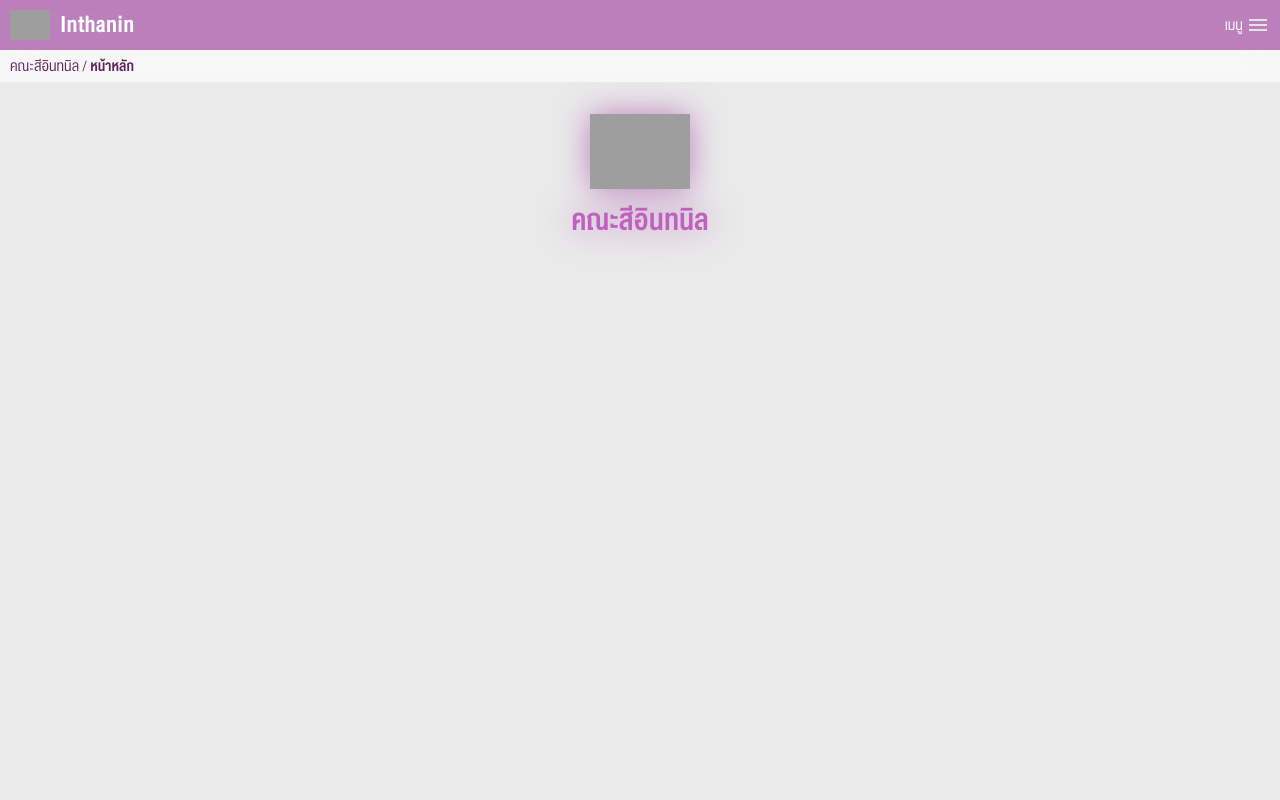
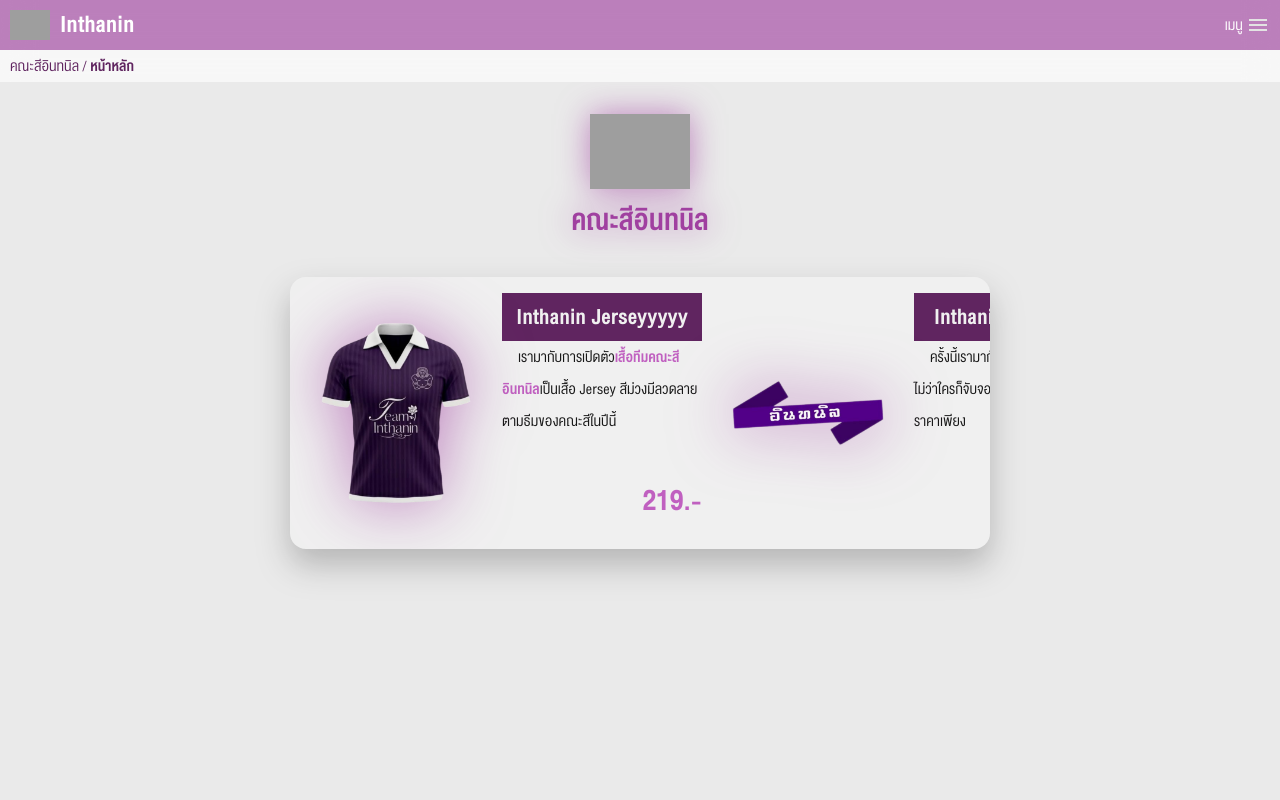
Before and after one commit to 09pattt/inthanin, a Vue app in the folder fe/: page /home in a window 1280 px wide. Shown: the top 800 px of the page. Built offline with nearby package versions, Linux system fonts and the light colour scheme; grey boxes are pictures that could not be loaded.

Commit message:
update: New merchandise shop

```diff
--- a/fe/src/assets/css/base.css
+++ b/fe/src/assets/css/base.css
@@ -31,6 +31,7 @@
   --c-bl1: #181818;
   --c-bl2: #222222;
   --c-bl3: #282828;
+  --c-bl4: #343434;
   --c-t1-bl1: #181818a0;
   --c-t2-bl1: #18181880;
   --c-t3-bl1: #18181840;
@@ -80,6 +81,12 @@
   --space-3: 1.5rem;
   --space-4: 2rem;
 
+  --space-device-0: 0rem;
+  --space-device-1: 0.5rem;
+  --space-device-2: 1rem;
+  --space-device-3: 1.5rem;
+  --space-device-4: 2rem;
+
 
   --c-main-bg1: var(--c-w4);
   --c-main-bg2: var(--c-w3);
@@ -94,7 +101,7 @@
   :root {
     --c-main-bg1: var(--c-bl2);
     --c-main-bg2: var(--c-bl3);
-    --c-main-bg3: var(--c-gr1);
+    --c-main-bg3: var(--c-bl4);
     --c-opposite-bg1: var(--c-w4);
     --c-opposite-bg2: var(--c-w3);
     --c-opposite-bg3: var(--c-w2);
@@ -102,18 +109,13 @@
   }
 }
 
-@media (min-width: 1024px) {
+@media (min-width: 700px) {
   :root {
-    /*
-
-    --f-size: var(--f-size-2);
-
-    --space-1: 1rem;
-    --space-2: 2rem;
-    --space-3: 3rem;
-    --space-4: 4rem;
-
-    */
+    --space-device-0: 0.5rem;
+    --space-device-1: 1rem;
+    --space-device-2: 1.5rem;
+    --space-device-3: 2rem;
+    --space-device-4: 2.5rem;
   }
 }
 
--- a/fe/src/assets/css/main.css
+++ b/fe/src/assets/css/main.css
@@ -22,6 +22,12 @@
     display: inline-block;
 }
 
+.separator {
+    width: 1px;
+    height: 100%;
+    background-color: var(--c-t2-gr1);
+}
+
 a.hover__no-bg:hover {
     background: none;
 }
--- a/fe/src/components/Content.vue
+++ b/fe/src/components/Content.vue
@@ -18,8 +18,7 @@ onMounted(() => {
 
 <style scoped>
   .app_content {
-    width: 100%;
-    min-width: fit-content;
+    width: 100dvw;
     height: 100%;
     min-height: 100dvh;
     background-color: var(--c-main-bg1);
--- /dev/null
+++ b/fe/src/components/Template/Block.vue
@@ -0,0 +1,27 @@
+<script setup lang="ts">
+import ContentFrame from "@/components/Template/ContentFrame.vue";
+</script>
+
+<template>
+  <ContentFrame>
+    <main class="content">
+      <slot></slot>
+    </main>
+  </ContentFrame>
+</template>
+
+<style scoped>
+.content {
+  width: 100%;
+  height: fit-content;
+  overflow: hidden;
+  filter: drop-shadow(0 var(--space-2) var(--space-2) var(--c-t3-bl1));
+}
+
+@media (min-width: 700px) {
+  .content {
+    border-radius: var(--space-2);
+  }
+}
+
+</style>
--- /dev/null
+++ b/fe/src/components/Template/BlockHeader.vue
@@ -0,0 +1,28 @@
+<script setup lang="ts">
+
+</script>
+
+<template>
+  <div class="container">
+    <h2>
+      <slot></slot>
+    </h2>
+  </div>
+</template>
+
+<style scoped>
+
+.container {
+  height: fit-content;
+  width: 100%;
+
+  background: var(--c-p3);
+
+  padding-left: var(--space-device-1);
+}
+
+.container h2 {
+  color: var(--c-w3);
+}
+
+</style>
--- /dev/null
+++ b/fe/src/components/Template/SideSlider.vue
@@ -0,0 +1,38 @@
+<script setup lang="ts">
+defineProps({
+  padding: {
+    type: String,
+    default: "var(--space-device-1)",
+  },
+  background: {
+    type: String,
+    default: "var(--c-main-bg2)",
+  },
+})
+</script>
+
+<template>
+  <main class="container"
+        :style="{
+    padding: padding,
+    background: background,
+    }">
+    <slot></slot>
+  </main>
+</template>
+
+<style scoped>
+.container {
+  width: 100%;
+  height: fit-content;
+
+  display: flex;
+  flex-direction: row;
+
+  overflow-x: auto;
+}
+
+.container > * {
+  flex-shrink: 0;
+}
+</style>
--- a/fe/src/pages/Home.vue
+++ b/fe/src/pages/Home.vue
@@ -2,43 +2,141 @@
 import NavbarBlankSpace from "@/components/Template/NavbarBlankSpace.vue";
 import Logo from "@/components/Objects/Logo.vue";
 import ContentFrame from "@/components/Template/ContentFrame.vue";
+import Block from "@/components/Template/Block.vue";
+import SideSlider from "@/components/Template/SideSlider.vue";
 </script>
 
 <template>
-  <main class="home">
-    <div class="page__header">
+  <div class="page">
+
+    <header class="header">
       <NavbarBlankSpace/>
-
       <ContentFrame>
         <br>
         <Logo/>
-        <h1 class="center-text heading" style="color: var(--c-p1);">คณะสีอินทนิล</h1>
+        <h1 class="center-text heading" style="color: var(--c-p2);">คณะสีอินทนิล</h1>
         <div style="height: var(--space-3);"></div>
       </ContentFrame>
-    </div>
-  </main>
+    </header>
+
+    <Block class="merchandise">
+      <SideSlider>
+        <div class="preview_wrapper">
+          <img src="/images/elements/jersey.png" alt="preview" class="preview">
+        </div>
+
+        <div style="width: 1rem;"></div>
+
+        <div class="information">
+          <h2 style="background: var(--c-p3); color: var(--c-w3); text-align: center;">
+            Inthanin Jerseyyyyy
+          </h2>
+          <p style="text-indent: 1rem;">
+            เรามากับการเปิดตัว<strong style="color: var(--c-p1);">เสื้อทีมคณะสีอินทนิล</strong>เป็นเสื้อ Jersey สีม่วงมีลวดลายตามธีมของคณะสีในปีนี้
+          </p>
+          <h1 style="color: var(--c-p1); text-align: end; margin-top: auto;">
+            219.-
+          </h1>
+          <!--<p class="comment-text" style="text-align: end;">เลื่อนดูเพิ่มเติม >></p>-->
+        </div>
+
+        <div style="width: 1rem;"></div>
+
+        <div class="preview_wrapper">
+          <img src="/images/elements/headband.png" alt="preview" class="preview">
+        </div>
+
+        <div style="width: 1rem;"></div>
+
+        <div class="information">
+          <h2 style="background: var(--c-p3); color: var(--c-w3); text-align: center;">
+            Inthanin Headband
+          </h2>
+          <p style="text-indent: 1rem;">
+            ครั้งนี้เรามากับ<strong style="color: var(--c-p1);">ผ้าคาดหัวทีมอินทนิล</strong> ไม่ว่าใครก็จับจองเป็นของตัวเองได้ในราคาเพียง
+          </p>
+          <h1 style="color: var(--c-p1); text-align: end; margin-top: auto;">
+            59.-
+          </h1>
+          <!--<p class="comment-text" style="text-align: end;">เลื่อนดูเพิ่มเติม >></p>-->
+        </div>
+
+        <div style="width: 1rem;"></div>
+
+        <div class="condition">
+          <h3 style="color: var(--c-p1);">รายละเอียดการสั่งซื้อ</h3>
+          <p>- ผู้สั่งซื้อไม่จำเป็นต้องเป็นสมาชิกคณะสีอินทนิล</p>
+          <p>- ไม่สามารถยกเลิกการสั่งซื้อได้</p>
+          <p>- ชำระเงินผ่านช่องทางการโอน</p>
+          <p>- ตรวจสอบขนาดไซส์เสื้อให้ดีก่อนสั่งซื้อ</p>
+          <p>- วันรับเสื้อจะแจ้งผ่านช่องทางไอจีและเว็บไซต์</p>
+          <p>- อย่าลืมติดตามข่าวสารหลังทำการสั่งซื้อ</p>
+        </div>
+
+        <div style="width: 1rem;"></div>
+
+        <div class="order">
+          <h2 style="color: var(--c-p1);">ของมันต้องมีอะค้าบ</h2>
+          <p style="text-indent: 1rem;">
+            ตรวจสอบรายละเอียดของเสื้อหรือผ้าคาดและกรอกฟอร์มสั่งซื้อ กดดูได้ด้านล่างนี้ได้เลย
+          </p>
+          <router-link to="/shop/jersey2026"
+                       class="hover__no-bg"
+                       style="color: var(--c-w3); text-align: center; font-size: 1.5rem; background: var(--c-y1); margin-top: auto;"
+          >สั่งซื้อ</router-link>
+        </div>
+      </SideSlider>
+    </Block>
+  </div>
 </template>
 
 <style scoped>
-.home .page__header {
+.page .header {
   width: 100%;
   height: fit-content;
   filter: drop-shadow(0 0 var(--space-2) var(--c-t1-p2));
   animation: fadeIn 2s ease;
 }
 
-@keyframes topOpening {
-  0% {
-    transform: scale(1.2);
-    opacity: 0;
-  }
-  80% {
-    transform: scale(1.1);
-    opacity: 0.8;
-  }
-  100% {
-    transform: none;
-    opacity: 1;
-  }
+.page .merchandise .preview_wrapper {
+  height: 240px;
+  width: 180px;
+
+  display: flex;
+  justify-content: center;
+  align-items: center;
+}
+
+.page .merchandise .preview {
+  height: 200px;
+  filter: drop-shadow(0 0 2rem var(--c-t1-p2));
+}
+
+.page .merchandise .information {
+  width: 200px;
+  height: 240px;
+
+  display: flex;
+  flex-direction: column;
+}
+
+.page .merchandise .condition {
+  height: 240px;
+  width: fit-content;
+  background: var(--c-main-bg3);
+  border-radius: var(--space-1);
+
+  padding: var(--space-1);
+  display: flex;
+  flex-direction: column;
+}
+
+.page .merchandise .order {
+  height: 240px;
+  width: 200px;
+
+  padding: var(--space-1);
+  display: flex;
+  flex-direction: column;
 }
 </style>
```
Also changed, not shown: fe/src/App.vue (+4 -4 lines), fe/public/images/elements/headband.png (added), fe/public/images/elements/jersey.png (added).
